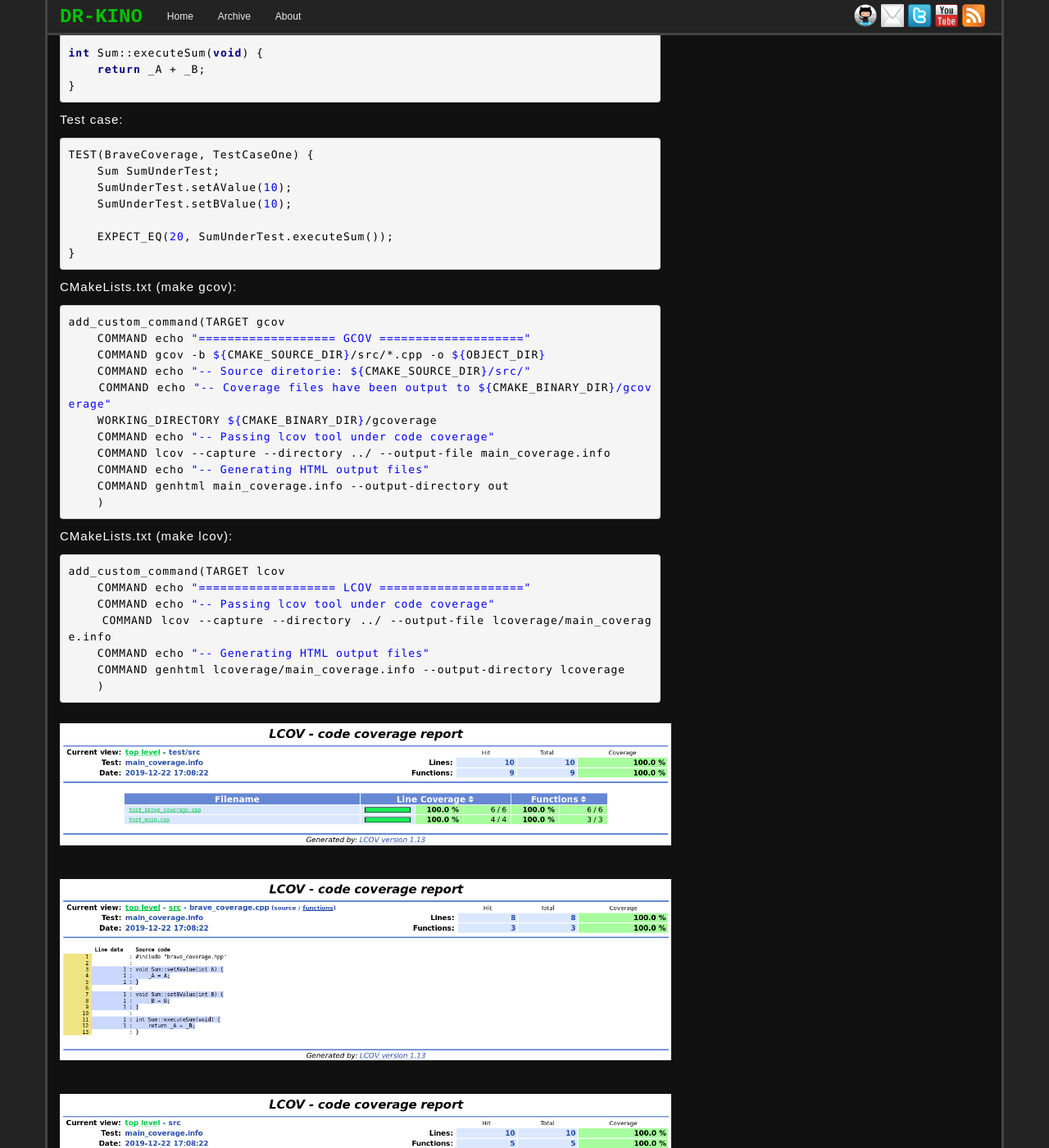
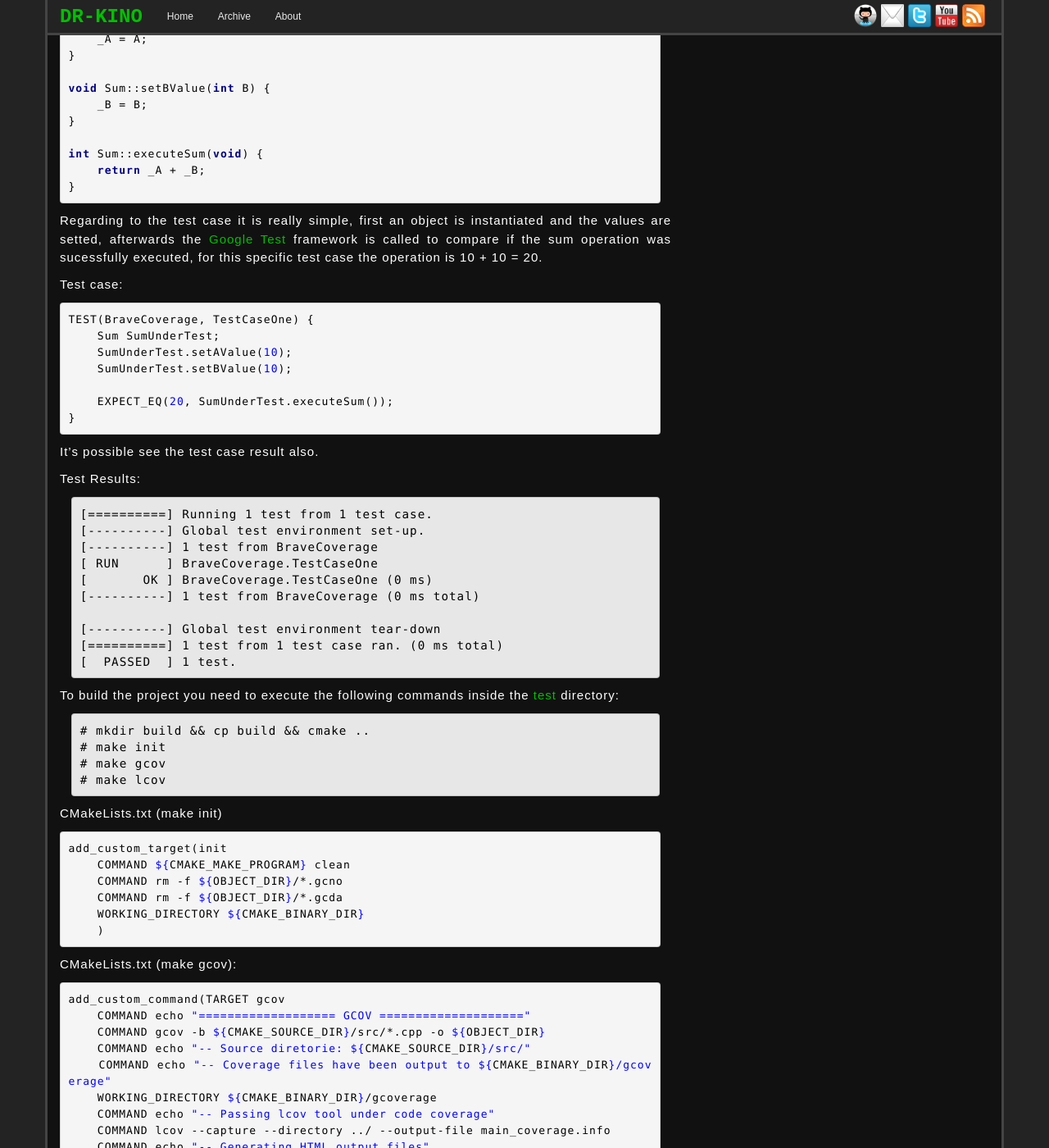
Before and after one commit to dr-kino/dr-kino.github.io, a Jekyll site: the page built from _posts/2019-12-22-test-coverage-using-gtest-gcov-and-lcov.markdown, in a window 1280 px wide and 1400 px high, scrolled down 1254 px. Shown: the whole window at 82% size. Built offline with Jekyll 4.4.1, drawn with Linux system fonts in a browser that asks for light colours; nearby versions of some CDN libraries; comment, search, counter and statistics services are not loaded; some of the changed text lies outside the part shown.

Commit message:
Added new paragraphs to describe the project.

````diff
--- a/_posts/2019-12-22-test-coverage-using-gtest-gcov-and-lcov.markdown
+++ b/_posts/2019-12-22-test-coverage-using-gtest-gcov-and-lcov.markdown
@@ -13,9 +13,11 @@
 
 It is related to a very small piece of code to demonstrate how to start a project providing test coverage metrics. But for what it is important? In resume, there are many motives to do that but I like to concentrante in one: The Quality of Your Job. When you provide unit tests for your code it means that you are a person concerned about the quality of your delivered work and want to improve your skills, for instance. And the way to know if you are testing all the lines is through code coverage tool.
 
-The tool chosen to execute code coverage is [gcov](https://linux.die.net/man/1/gcov), with this tool you will be able to know how many times the lines of your program was executed and if there are lines non executed by your tests cases. You can see the results provided by the gcov in the next image, basically it shows the total of line in your program and the lines runned by the test program, note highlighted in green all line tested and you can see also that some lines regarding to library have included in analysis.
+The tool chosen to execute code coverage is [Gcov](https://linux.die.net/man/1/gcov), with this tool you will be able to know how many times the lines of your program was executed and if there are lines non executed by your tests cases. You can see the results provided by the gcov in the next image, basically it shows the total of line in your program and the lines runned by the test program, note highlighted in green all line tested and you can see also that some lines regarding to library have included in analysis.
 
 <img src="/images/posts/00005-E.png" />
+
+For demonstrates the usage of code coverage using [Google Test](https://github.com/google/googletest), [Gcov](https://linux.die.net/man/1/gcov) and [Lcov](https://linux.die.net/man/1/lcov) a simple example was done in C++ language, it's a simple class that add to integer values and the methods declaration can be seen afterward class, as you can see below. Please, considere that I am not concerned with a safety code, it was written just to demonstrante how to create a code coverage setup.
 
 Class declaration:
 {% highlight c++ %}
@@ -50,6 +52,8 @@
 }
 {% endhighlight %}
 
+Regarding to the test case it is really simple, first an object is instantiated and the values are setted, afterwards the [Google Test](https://github.com/google/googletest) framework is called to compare if the sum operation was sucessfully executed, for this specific test case the operation is 10 + 10 = 20.
+
 Test case:
 {% highlight c++ %}
 TEST(BraveCoverage, TestCaseOne) {
@@ -59,6 +63,40 @@
 
     EXPECT_EQ(20, SumUnderTest.executeSum());
 }
+{% endhighlight %}
+
+
+It's possible see the test case result also.
+
+Test Results:
+```
+[==========] Running 1 test from 1 test case.
+[----------] Global test environment set-up.
+[----------] 1 test from BraveCoverage
+[ RUN      ] BraveCoverage.TestCaseOne
+[       OK ] BraveCoverage.TestCaseOne (0 ms)
+[----------] 1 test from BraveCoverage (0 ms total)
+
+[----------] Global test environment tear-down
+[==========] 1 test from 1 test case ran. (0 ms total)
+[  PASSED  ] 1 test.
+```
+To build the project you need to execute the following commands inside the [test](https://github.com/dr-kino/BraveCoverage/tree/master/test) directory:
+```
+# mkdir build && cp build && cmake ..
+# make init
+# make gcov
+# make lcov
+```
+
+CMakeLists.txt (make init)
+{% highlight cmake %}
+add_custom_target(init
+    COMMAND ${CMAKE_MAKE_PROGRAM} clean
+    COMMAND rm -f ${OBJECT_DIR}/*.gcno
+    COMMAND rm -f ${OBJECT_DIR}/*.gcda
+    WORKING_DIRECTORY ${CMAKE_BINARY_DIR}
+    )
 {% endhighlight %}
 
 CMakeLists.txt (make gcov):
@@ -87,10 +125,14 @@
     )
 {% endhighlight %}
 
+The results for the code coverage execution can be seen in the four images below, it is executed for four modules located in src and test/src projetc directories. In the first two image is possible to see the result for the test modules itself and the last two images is related to the project core, it means the main program. For reasons of quality, the module brave_coverage should be focused in the code coverage results.
+
 <img src="/images/posts/00005-A.png" />
+
+<img src="/images/posts/00005-D.png" />
+
+<img src="/images/posts/00005-B.png" />
 
 <img src="/images/posts/00005-C.png" />
 
-<img src="/images/posts/00005-B.png" />
-
-<img src="/images/posts/00005-D.png" />
+To study this test case, please go to the oficial [git page](https://github.com/dr-kino/BraveCoverage) and clone/download it, follow the instructions to build the project. Maybe you will want to adapt it for your personal project, feel free to do that and have fun.
````
